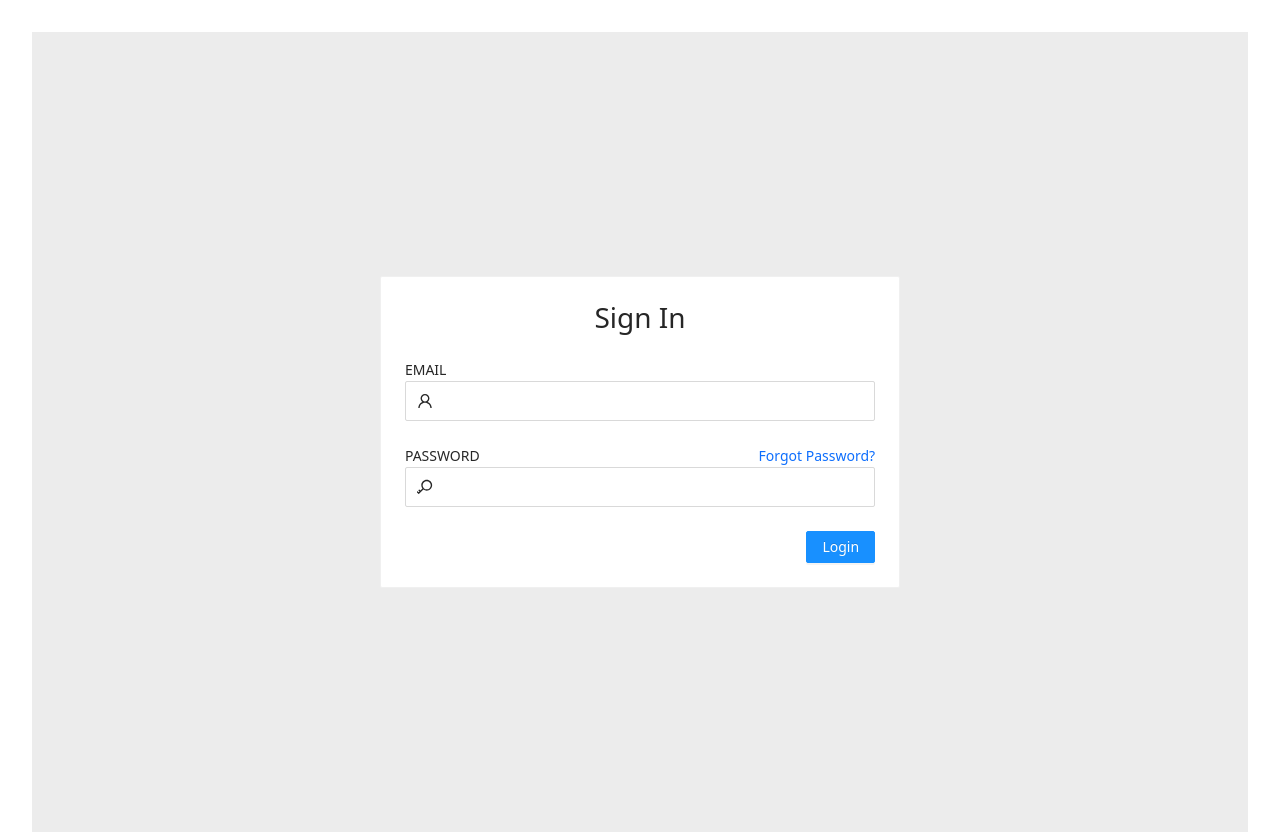
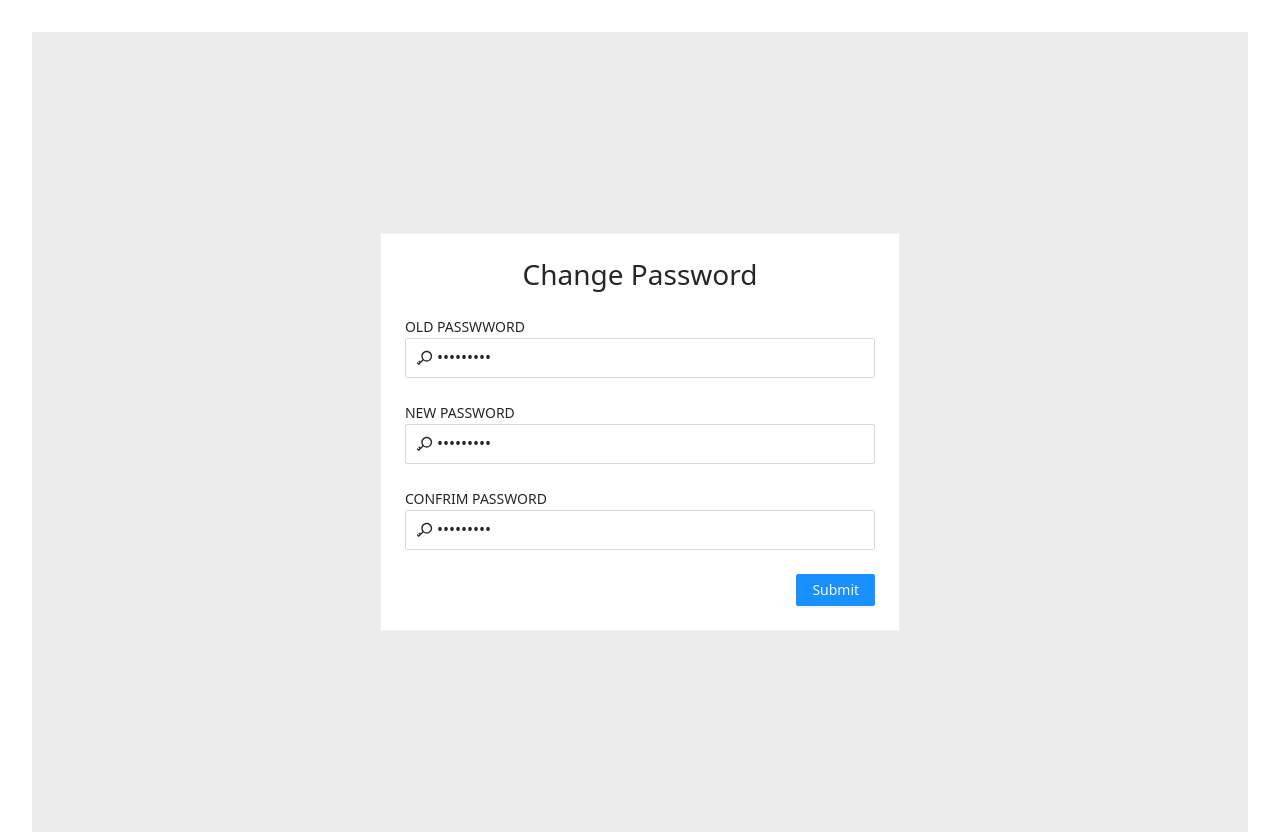
Before and after one commit to RenishIs/assets-frontend, a React (Create React App) app: page /reset-password in a window 1280 px wide. Built offline with nearby package versions, Linux system fonts and the light colour scheme.

Commit message:
routing for login & register, reset password

```diff
--- a/src/App.tsx
+++ b/src/App.tsx
@@ -1,6 +1,5 @@
 import { ApolloClient, InMemoryCache, ApolloProvider } from "@apollo/client";
-import Registration from "./Components/Registration";
-import Login from "./Components/Login";
+import Router from './Router'
 
 const BASE_URL = `https://graphql-api0.herokuapp.com/`
 
@@ -12,8 +11,7 @@ export const client = new ApolloClient({
 const App = () => {
 	return (
 		<ApolloProvider client={client}>
-			{/* <Registration /> */}
-			<Login />
+			<Router />
 		</ApolloProvider>
 	);
 };
--- a/src/Components/Registration/index.tsx
+++ b/src/Components/Registration/index.tsx
@@ -5,6 +5,7 @@ import { Formik, Form } from 'formik';
 import TextInput from "../UI/TextInput";
 import { registerUserStart } from "../../redux/actions/auth/register";
 import { yupValidations } from "../../Helper/ValidationSchema";
+import { Link } from "react-router-dom";
 
 const Registration = () => {
 
@@ -25,6 +26,7 @@ const Registration = () => {
 						<TextInput label="USERNAME" name="username" type="text" id="username" prefix={<UserOutlined />}/>
 						<TextInput label="EMAIL" name="email" type="email" id="email" prefix={<UserOutlined />}/>
 						<TextInput label="PASSWORD" name="password" type="password" id="password" prefix={<KeyOutlined />} />
+						<div className="mt-2">Already have an account? <Link to="/login">Login</Link></div>
 						<div className="d-flex mt-4 flex-row-reverse ">
 							<Button type="primary" htmlType="submit">Sign Up</Button>
 						</div>
--- /dev/null
+++ b/src/Components/ResetPassword/index.tsx
@@ -0,0 +1,37 @@
+import { Button, Card } from "antd";
+import { KeyOutlined } from '@ant-design/icons';
+import { useDispatch, useSelector } from "react-redux";
+import { Formik, Form } from 'formik';
+import TextInput from "../UI/TextInput";
+import { yupValidations } from "../../Helper/ValidationSchema";
+import { resetPassword } from "../../redux/actions/auth/resetPassword";
+
+const ResetPassword = () => {
+    const initialValues = { oldPassword : 'A@bhj4545', newPassword : 'B@bhj4545', confirmPassword : 'C@bhj4545'}
+    const dispatch = useDispatch()
+	const state = useSelector(state => state)
+
+    const onFinish = (values: object) => {
+        dispatch(resetPassword(values))
+	};
+
+    return (
+        <div className="form site-card-border-less-wrapper">
+            <Card style={{ width: '45%' }}>
+                <h3 className="text-center">Change Password</h3>
+                <Formik initialValues={initialValues} validationSchema={yupValidations} onSubmit={(values) => onFinish(values)}>
+					<Form >
+						<TextInput label="OLD PASSWWORD" name="oldPassword" type="password" id="oldPassword" placeholder="old password" prefix={<KeyOutlined />}/>
+						<TextInput label="NEW PASSWORD" name="newPassword" type="password" id="newPassword" placeholder="new password" prefix={<KeyOutlined />} />
+                        <TextInput label="CONFRIM PASSWORD" name="confirmPassword" type="password" id="confirmPassword" placeholder="confirm password" prefix={<KeyOutlined />} />
+                        <div className="d-flex mt-4 flex-row-reverse">
+                            <Button type="primary" htmlType="submit">Submit</Button>
+						</div>
+					</Form>
+				</Formik>
+            </Card>
+        </div>
+    )
+}
+
+export default ResetPassword
--- a/src/Components/UI/TextInput.js
+++ b/src/Components/UI/TextInput.js
@@ -7,7 +7,9 @@ const TextInput = ({label, isPassword=false, ...props}) => {
         <div className='mt-4'>
             <div className='d-flex justify-content-between text-mute'>
                 <label htmlFor={props.id || props.name}>{label}</label>
-                { isPassword && <div onClick={props.resetPassword} className="text-primary">Forgot Password?</div >}
+                { isPassword && (
+                    <span onClick={props.resetPassword} className="text-primary">Forgot Password?</span >
+                )}
             </div>
             <Input className={`text-input`} size="large" {...field} {...props}  />
             {
--- a/src/Helper/ValidationSchema.js
+++ b/src/Helper/ValidationSchema.js
@@ -8,4 +8,15 @@ export const yupValidations = yup.object().shape({
     username: yup.string().required("*Required"),
     email: yup.string().matches(emailRegex, "Must be a valid email!").required("*Required"),
     password: yup.string().matches(passwordRegex, "Your password is not strong").required("*Required"),
+    oldPassword: yup.string().matches(passwordRegex, "Your password is not strong").required("*Required"),
+    newPassword: yup.string().matches(passwordRegex, "Your password is not strong").required("*Required"),
+    confirmPassword: yup.string().required("*Required").when("newPassword", {
+        is: (val) => (val && val.length > 0 ? true : false),
+        then: yup
+          .string()
+          .oneOf(
+            [yup.ref("newPassword")],
+            "New Password and Confirmed password should match."
+          ),
+      }),
 });
--- /dev/null
+++ b/src/Router.tsx
@@ -0,0 +1,18 @@
+import { BrowserRouter, Routes, Route } from "react-router-dom"
+import Registration from "./Components/Registration"
+import Login from "./Components/Login"
+import ResetPassword from "./Components/ResetPassword"
+
+const Router = () => {
+    return (
+        <BrowserRouter>
+            <Routes>
+				<Route path="/" element={<Registration />} />
+				<Route path="/login" element={<Login />} />
+				<Route path="/reset-password" element={<ResetPassword />} />
+			</Routes>
+        </BrowserRouter>
+    )
+}
+
+export default Router
--- a/src/gql/Mutation/Auth/index.js
+++ b/src/gql/Mutation/Auth/index.js
@@ -19,3 +19,14 @@ export const LOGIN_USER_MUTATION = gql`
 		}
 	}
 `
+
+export const RESET_PASSWORD_MUTATION = gql`
+	mutation sendResetPasswordLink($email : String!){
+		sendResetPasswordLink(email : $email){
+			message
+		}
+	}
+`
+// export const CHANGE_PASSWORD_MUTATION = gql`
+// 	mutation resetPassword
+// `
--- /dev/null
+++ b/src/redux/actions/auth/resetPassword.js
@@ -0,0 +1,11 @@
+export const RESET_PASSWORD = 'RESET_PASSWORD'
+export const FORGOT_PASSWORD = 'FORGOT_PASSWORD'
+
+export const resetPassword = (payload) => ({
+    type : RESET_PASSWORD,
+    payload
+})
+
+export const forgotPassword = () => ({
+    type : RESET_PASSWORD
+})
--- /dev/null
+++ b/src/redux/sagas/handlers/auth/resetPassword.js
@@ -0,0 +1,16 @@
+
+
+
+import { call, put } from 'redux-saga/effects'
+import requestResetPassword from '../../requests/auth/resetPassword'
+
+export function* handlerResetPassword({ payload }){
+    console.log(payload,"HANDLER RESET PASSWORD")
+    try{
+        const { data } = yield call(requestResetPassword, payload)
+        alert('SUCCESS')
+    }
+    catch(err){
+        alert('Error')
+    }
+}
--- /dev/null
+++ b/src/redux/sagas/requests/auth/resetPassword.js
@@ -0,0 +1,12 @@
+import {client} from '../../../../App'
+import { RESET_PASSWORD_MUTATION } from '../../../../gql/Mutation/Auth'
+
+const requestResetPassword = async (data) => {
+    const response = await client.mutate({
+        mutation : RESET_PASSWORD_MUTATION,
+        variables : {...data}
+    })
+    return response
+}
+
+export default requestResetPassword
--- a/src/redux/sagas/saga.js
+++ b/src/redux/sagas/saga.js
@@ -1,10 +1,15 @@
 import { takeLatest } from 'redux-saga/effects'
+
 import { LOGIN_USER } from '../actions/auth/login'
 import { REGISTER_USER } from '../actions/auth/register'
+import { RESET_PASSWORD } from '../actions/auth/resetPassword'
+
 import { handlerLoginUser } from './handlers/auth/login'
 import { handlerRegisterUser } from './handlers/auth/register'
+import { handlerResetPassword } from './handlers/auth/resetPassword'
 
 export function* watcherSaga(){
     yield takeLatest(LOGIN_USER, handlerLoginUser )
     yield takeLatest(REGISTER_USER, handlerRegisterUser)
+    yield takeLatest(RESET_PASSWORD, handlerResetPassword)
 }
```
